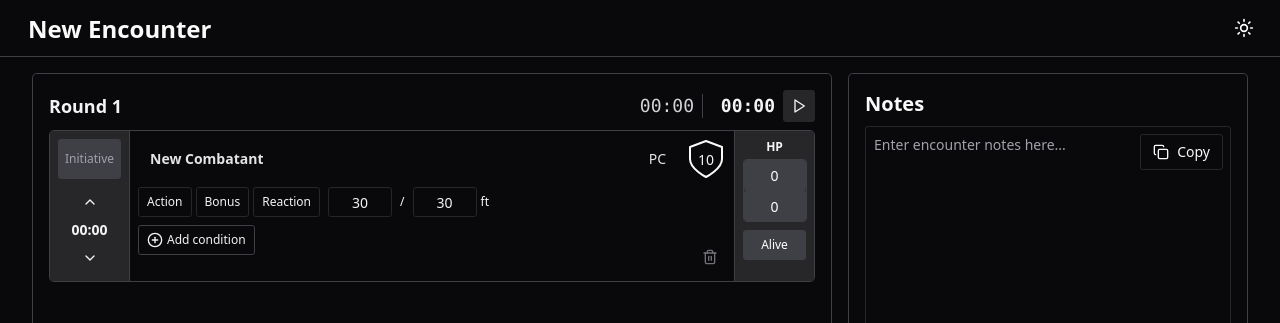
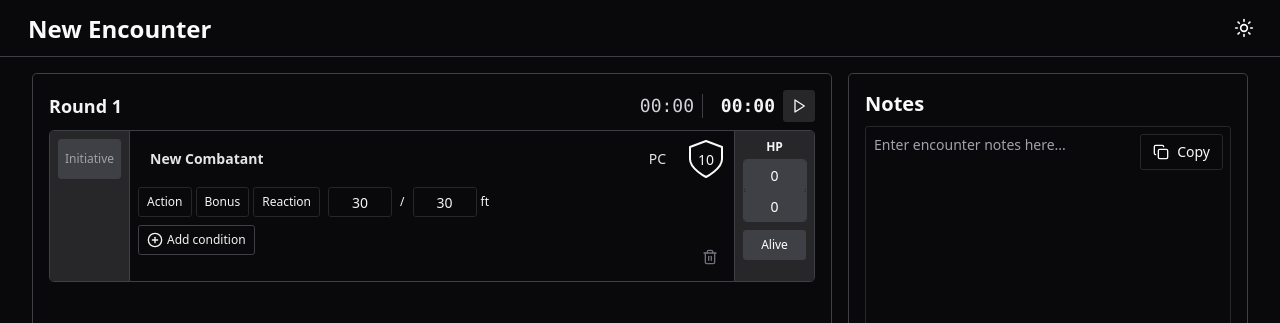
Before and after one commit to crfpr/encounter-chronicle-app, a React (Vite) app: page / in a window 1280 px wide. Both pictures are taken after a click on the button "Add Combatant". Shown: the top 323 px of the page. Built offline with nearby package versions, Linux system fonts and the light colour scheme.

Commit message:
Connect Turn Navigation to Footer
Updated the turn navigation functionality to link the previous and next buttons in the sticky footer of the turn tracker. Removed the turn navigator and timer components from the character cards for a cleaner interface.
[skip gpt_engineer]

```diff
--- a/src/components/CharacterCard.jsx
+++ b/src/components/CharacterCard.jsx
@@ -1,7 +1,5 @@
 import React, { useState, useCallback, useMemo } from 'react';
 import { Input } from '../components/ui/input';
-import TurnNavigator from './TurnNavigator';
-import PlaceholderTurnNavigator from './PlaceholderTurnNavigator';
 import CombatantNameType from './CombatantNameType';
 import ConditionInput from './ConditionInput';
 import { PlusCircle, Trash2 } from 'lucide-react';
@@ -20,9 +18,6 @@ const CombatantCard = React.memo(({
   updateCombatant,
   removeCombatant,
   isActive,
-  turnTime,
-  onPreviousTurn,
-  onNextTurn,
   setIsNumericInputActive,
   onInitiativeBlur,
   isMobile,
@@ -199,17 +194,6 @@ const CombatantCard = React.memo(({
             </span>
           )}
         </div>
-        <div className="flex-1 flex items-center justify-center mt-2 h-[90px]">
-          {isActive ? (
-            <TurnNavigator
-              turnTime={turnTime}
-              onPreviousTurn={onPreviousTurn}
-              onNextTurn={onNextTurn}
-            />
-          ) : (
-            <PlaceholderTurnNavigator />
-          )}
-        </div>
       </div>
 
       <div className={`flex-grow p-2 flex flex-col ${isMobile ? 'px-1' : ''} relative`}>
--- a/src/components/CharacterList.jsx
+++ b/src/components/CharacterList.jsx
@@ -2,7 +2,7 @@ import React, { useEffect, useRef, forwardRef, useImperativeHandle } from 'react
 import CharacterCard from './CharacterCard';
 import { Button } from '../components/ui/button';
 
-const CharacterList = forwardRef(({ combatants, setCombatants, activeCombatantIndex, turnTime, onPreviousTurn, onNextTurn, setIsNumericInputActive, round, isMobile }, ref) => {
+const CharacterList = forwardRef(({ combatants, setCombatants, activeCombatantIndex, onPreviousTurn, onNextTurn, setIsNumericInputActive, round, isMobile }, ref) => {
   const listRef = useRef(null);
   const activeCombatantRef = useRef(null);
 
@@ -106,9 +106,6 @@ const CharacterList = forwardRef(({ combatants, setCombatants, activeCombatantIn
               updateCombatant={updateCombatant}
               removeCombatant={removeCombatant}
               isActive={index === activeCombatantIndex}
-              turnTime={turnTime}
-              onPreviousTurn={onPreviousTurn}
-              onNextTurn={onNextTurn}
               setIsNumericInputActive={setIsNumericInputActive}
               onInitiativeBlur={handleInitiativeBlur}
               onInitiativeSubmit={handleInitiativeSubmit}
--- a/src/components/EncounterTracker.jsx
+++ b/src/components/EncounterTracker.jsx
@@ -89,7 +89,6 @@ const EncounterTracker = forwardRef(({ encounterName, setEncounterName, exportEn
       combatants,
       setCombatants,
       activeCombatantIndex: encounterLogic.activeCombatantIndex,
-      turnTime: encounterLogic.turnTime,
       onPreviousTurn: encounterLogic.handlePreviousTurn,
       onNextTurn: encounterLogic.handleNextTurn,
       setIsNumericInputActive,
```
